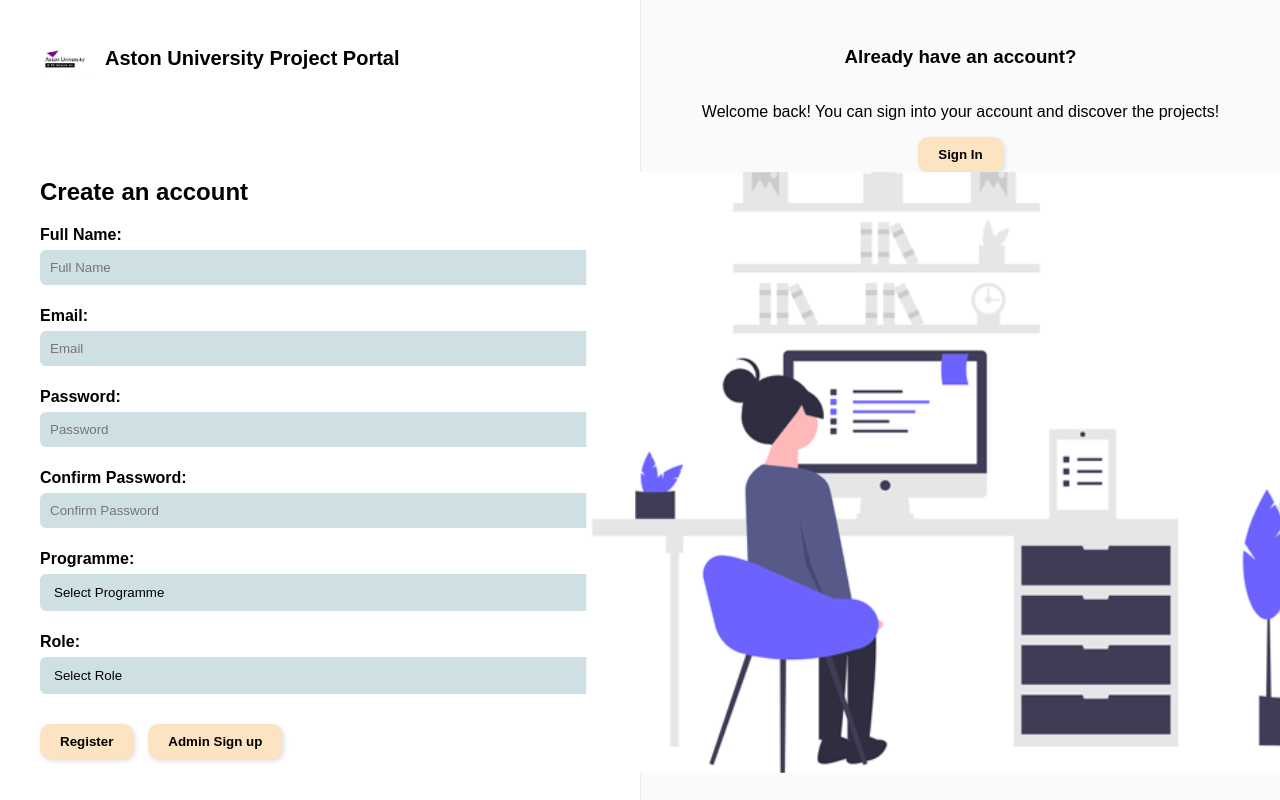
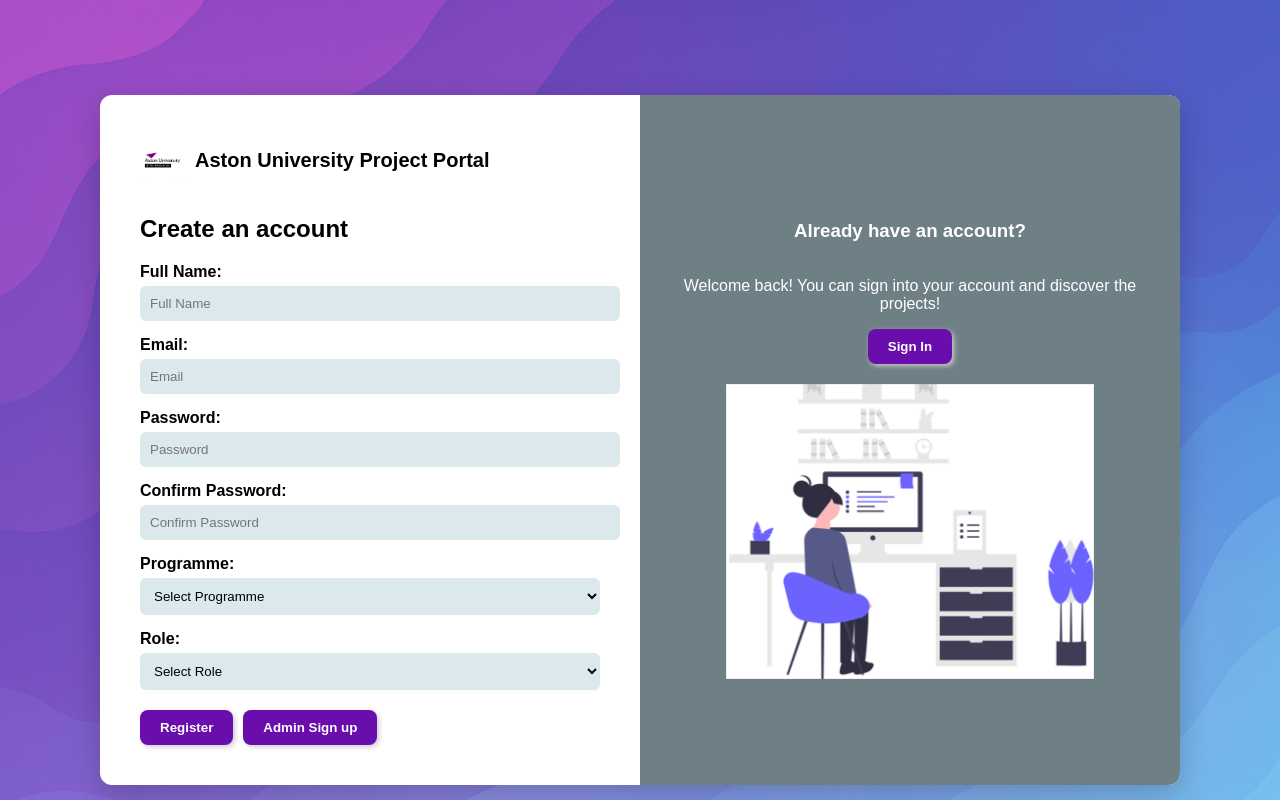
Before and after one commit to AshminAbisha11/Student-Project-Selection-Tool, a React (Create React App) app in the folder frontend/: page /register in a window 1280 px wide. Built offline with nearby package versions, Linux system fonts and the light colour scheme.

Commit message:
Updates in login and registeration page

```diff
--- a/frontend/src/pages/loginPage.css
+++ b/frontend/src/pages/loginPage.css
@@ -239,4 +239,19 @@
 }
 
 
+.forgot-password {
+  font-size: 14px;
+  color: #555;
+  text-decoration: underline;
+  margin-top: 8px;
+  margin-bottom: 12px;
+  display: inline-block;
+  transition: color 0.3s ease;
+  cursor: pointer;
 }
+
+.forgot-password:hover {
+  color: #53128d;
+}
+
+}
--- a/frontend/src/pages/loginPage.js
+++ b/frontend/src/pages/loginPage.js
@@ -71,7 +71,7 @@
         <div className="login-left">
           <div className="header-title">
             <img src="/assets/aston_logo.png" alt="Aston University Logo" className="logo" />
-            <h1 className="tool-title">Student Project Selection Tool</h1>
+            <h1 className="tool-title">Student Project Selection Portal</h1>
           </div>
 
           <h2 className="login-heading">Log in to your account</h2>
--- a/frontend/src/pages/registerPage.css
+++ b/frontend/src/pages/registerPage.css
@@ -1,88 +1,100 @@
 .register-container {
   display: flex;
-  justify-content: space-between;
-  height: 100vh;
+  justify-content: center;
+  align-items: center;
+  min-height: 100vh;
+  background-repeat: no-repeat;
+  background-size: cover;
   font-family: Arial, sans-serif;
+  padding: 40px;
 }
 
-.register-left, .register-right {
-  width: 50%;
+.register-box {
+  display: flex;
+  width: 90%;
+  max-width: 1200px;
+  background: white;
+  border-radius: 12px;
+  overflow: hidden;
+  box-shadow: 0 10px 30px rgba(0, 0, 0, 0.2);
+}
+
+.register-left,
+.register-right {
+  flex: 1;
   padding: 40px;
   box-sizing: border-box;
 }
 
-/* Header with logo and title */
 .header {
   display: flex;
   align-items: center;
-  gap: 15px;
-  margin-bottom: 100px;
+  gap: 10px;
+  margin-bottom: 30px;
 }
 
 .aston-logo {
-  width: 50px;
+  width: 45px;
   height: auto;
 }
 
 .portal-title {
-  font-size: 30px;
+  font-size: 22px;
   font-weight: bold;
-  margin: 0;
 }
 
 .create-title {
   font-size: 24px;
-  font-weight: bold;
-  margin: 20px 0;
+  margin-bottom: 20px;
 }
 
-/* Form styling */
 form label {
   font-weight: bold;
-  margin: 12px 0 6px;
   display: block;
+  margin-top: 15px;
 }
 
 form input,
 form select {
   width: 100%;
   padding: 10px;
-  background-color: #cfe0e4;
+  background-color: #dce9ec;
   border: none;
   border-radius: 6px;
-  margin-bottom: 10px;
+  margin-top: 5px;
 }
 
 .button-group {
+  margin-top: 20px;
   display: flex;
-  gap: 15px;
-  margin-top: 20px;
+  gap: 10px;
 }
 
 .register-btn,
 .admin-btn,
 .signin-btn {
-  background-color: #fce3c1;
+  padding: 10px 20px;
   border: none;
-  padding: 10px 20px;
-  border-radius: 10px;
+  border-radius: 8px;
+  background-color: #6a0dad;
+  color: white;
   cursor: pointer;
   font-weight: bold;
-  box-shadow: 2px 2px 5px #ddd;
+  box-shadow: 2px 2px 5px #ccc;
 }
 
 .register-right {
-  background-color: #fafafa;
-  border-left: 1px solid #eee;
+  background-color: #6e7f86;
+  color: white;
+  text-align: center;
   display: flex;
   flex-direction: column;
   justify-content: center;
   align-items: center;
-  text-align: center;
 }
 
 .right-image {
+  width: 80%;
+  max-width: 500px;
   margin-top: 20px;
-  width: 80%;
-  max-width: 400px;
 }
--- a/frontend/src/pages/registerPage.js
+++ b/frontend/src/pages/registerPage.js
@@ -7,7 +7,7 @@
   const navigate = useNavigate();
 
   const [formData, setFormData] = useState({
-    fullName: '',
+    name: '',
     email: '',
     password: '',
     confirmPassword: '',
@@ -16,27 +16,56 @@
   });
 
   const handleChange = (e) => {
-    setFormData({ ...formData, [e.target.name]: e.target.value });
+    const { name, value } = e.target;
+    console.log(`Changed ${name}:`, value); // Log each change
+    setFormData({ ...formData, [name]: value });
   };
 
   const handleSubmit = async (e) => {
     e.preventDefault();
+
+    console.log('Form data before submission:', formData); // Log entire form data
+
+    // Validate password match
+    if (formData.password !== formData.confirmPassword) {
+      alert("Passwords do not match");
+      console.warn("Password mismatch");
+      return;
+    }
+
     try {
       const response = await axios.post('http://localhost:5000/signup', formData);
       console.log('Registration successful:', response.data);
-      // Optional: navigate to login after successful registration
-      navigate('/login');
+
+      // Navigate based on role
+      if (formData.role === 'student') {
+        navigate('/student-dashboard');
+      } else if (formData.role === 'supervisor') {
+        navigate('/supervisor-dashboard');
+      } else {
+        navigate('/login'); // fallback
+      }
     } catch (error) {
       console.error('Registration failed:', error.response?.data || error.message);
+      alert(error.response?.data?.message || "Registration failed");
     }
   };
 
   const handleSignInClick = () => {
+    console.log("Navigating to login");
     navigate('/login');
   };
 
   return (
-    <div className="register-container">
+    <div
+      className="register-container"
+      style={{
+        backgroundImage: "url('/assets/login_background.png')",
+        backgroundSize: 'cover',
+        backgroundPosition: 'center',
+      }}
+    >
+      <div className="register-box">
         <div className="register-left">
           <div className="header">
             <img src="/assets/aston_logo.png" alt="Aston University" className="aston-logo" />
@@ -45,17 +74,41 @@
 
           <h2 className="create-title">Create an account</h2>
           <form onSubmit={handleSubmit}>
-          <label htmlFor="fullName">Full Name:</label>
-          <input type="text" name="fullName" placeholder="Full Name" onChange={handleChange} required />
+            <label htmlFor="name">Full Name:</label>
+            <input
+              type="text"
+              name="name"
+              placeholder="Full Name"
+              onChange={handleChange}
+              required
+            />
 
             <label htmlFor="email">Email:</label>
-          <input type="email" name="email" placeholder="Email" onChange={handleChange} required />
+            <input
+              type="email"
+              name="email"
+              placeholder="Email"
+              onChange={handleChange}
+              required
+            />
 
             <label htmlFor="password">Password:</label>
-          <input type="password" name="password" placeholder="Password" onChange={handleChange} required />
+            <input
+              type="password"
+              name="password"
+              placeholder="Password"
+              onChange={handleChange}
+              required
+            />
 
             <label htmlFor="confirmPassword">Confirm Password:</label>
-          <input type="password" name="confirmPassword" placeholder="Confirm Password" onChange={handleChange} required />
+            <input
+              type="password"
+              name="confirmPassword"
+              placeholder="Confirm Password"
+              onChange={handleChange}
+              required
+            />
 
             <label htmlFor="programme">Programme:</label>
             <select name="programme" onChange={handleChange} required>
@@ -84,7 +137,8 @@
           <h3>Already have an account?</h3>
           <p>Welcome back! You can sign into your account and discover the projects!</p>
           <button className="signin-btn" onClick={handleSignInClick}>Sign In</button>
-        <img src="/assets/login_illustration.png" alt="Illustration" className="login-illustration" />
+          <img src="/assets/login_illustration.png" alt="Illustration" className="right-image" />
+        </div>
       </div>
     </div>
   );
```
Lines whose indentation alone changed are shown as unchanged.
